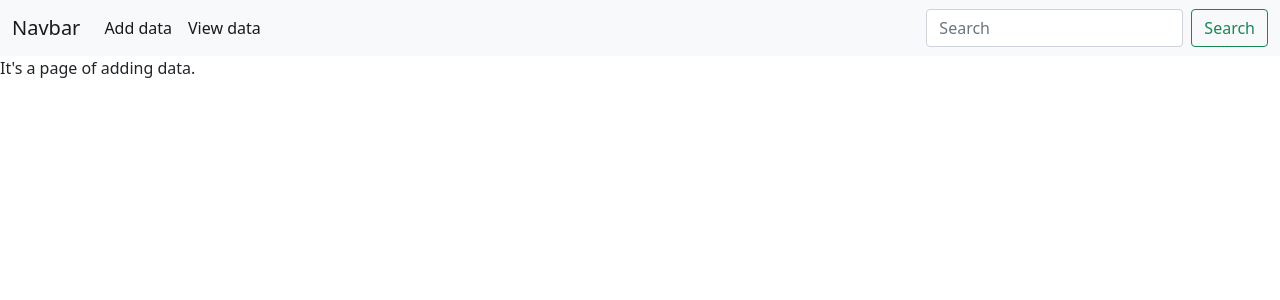
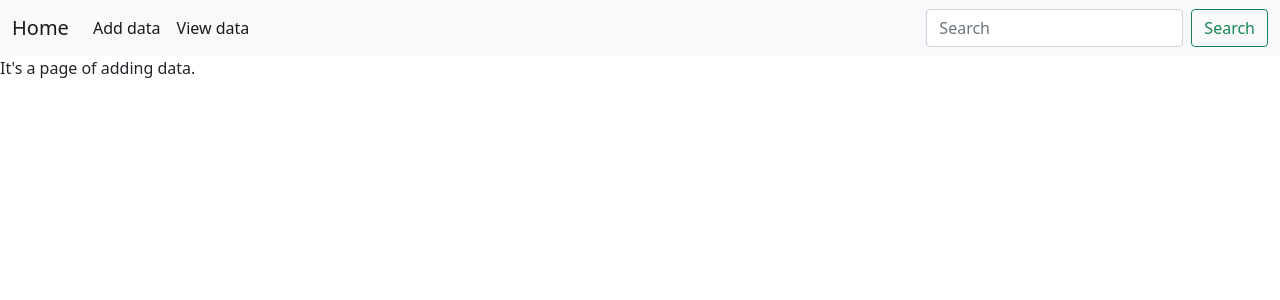
Before and after one commit to churilos/PW, a Django app: page /add in a window 1280 px wide. Shown: the top 300 px of the page. Run offline with Django 4.2, Linux system fonts and the light colour scheme.

Commit message:
Update header.html

```diff
--- a/lab_3/PraktikumDjangoLabs/personal_cabinet/templates/personal_cabinet/header/header.html
+++ b/lab_3/PraktikumDjangoLabs/personal_cabinet/templates/personal_cabinet/header/header.html
@@ -13,7 +13,7 @@
     <script src="https://cdn.jsdelivr.net/npm/bootstrap@5.0.2/dist/js/bootstrap.bundle.min.js" integrity="sha384-MrcW6ZMFYlzcLA8Nl+NtUVF0sA7MsXsP1UyJoMp4YLEuNSfAP+JcXn/tWtIaxVXM" crossorigin="anonymous"></script>
     <nav class="navbar navbar-expand-lg navbar-light bg-light">
       <div class="container-fluid">
-        <a class="navbar-brand" href="#">Navbar</a>
+        <a class="navbar-brand" href="/">Home</a>
         <button class="navbar-toggler" type="button" data-bs-toggle="collapse" data-bs-target="#navbarSupportedContent" aria-controls="navbarSupportedContent" aria-expanded="false" aria-label="Toggle navigation">
           <span class="navbar-toggler-icon"></span>
         </button>
```
